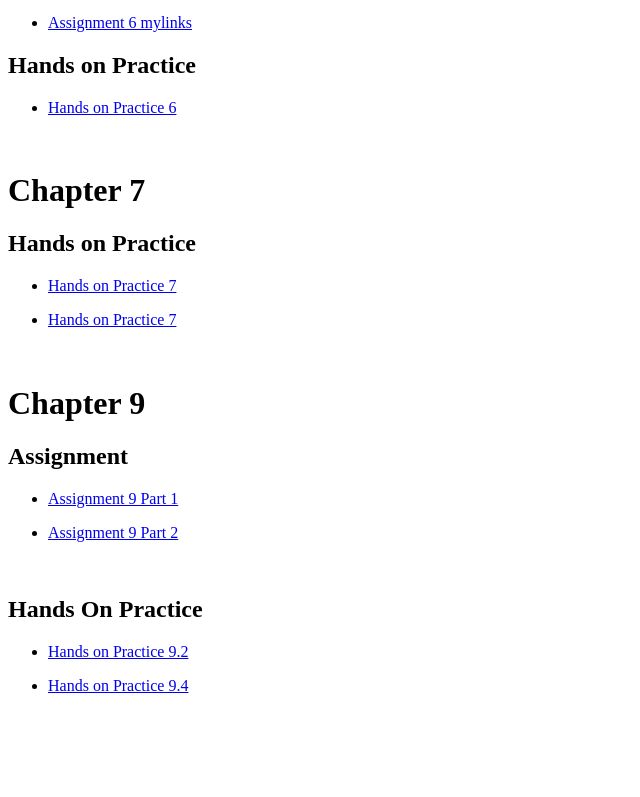
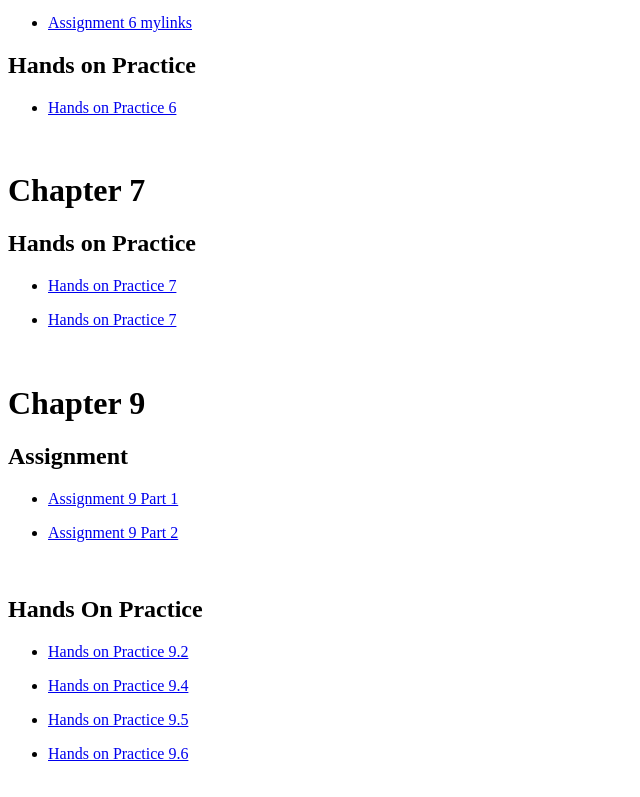
Before and after one commit to hmworstell/First-Repository, a plain HTML site: page index.html in a window 1280 px wide. Shown: the part 819-1616 px from the top of the page, without its empty margins (0-640 px from the left). Before the commit the page ends 1556 px from the top, so only its background shows below. Drawn offline with Linux system fonts and the light colour scheme.

Commit message:
Update index.html

```diff
--- a/index.html
+++ b/index.html
@@ -91,6 +91,12 @@
        <ul>
         <li><a href="ch9HOPS9-4.html">Hands on Practice 9.4</a></li>
     </ul>
+     <ul>
+        <li><a href="ch9HOP9-5.html">Hands on Practice 9.5</a></li>
+    </ul>
+     <ul>
+        <li><a href="ch9HOP9-6.html">Hands on Practice 9.6</a></li>
+    </ul>
 
 <br>
 
```
